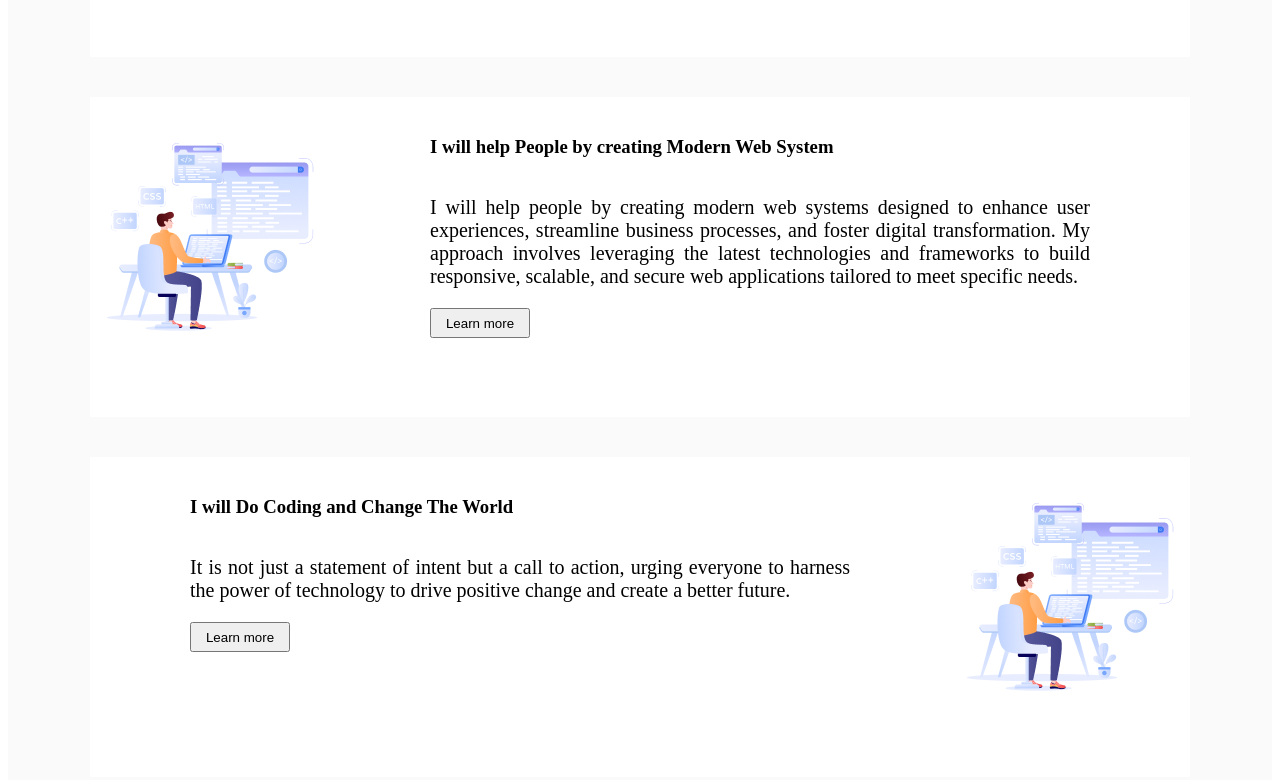
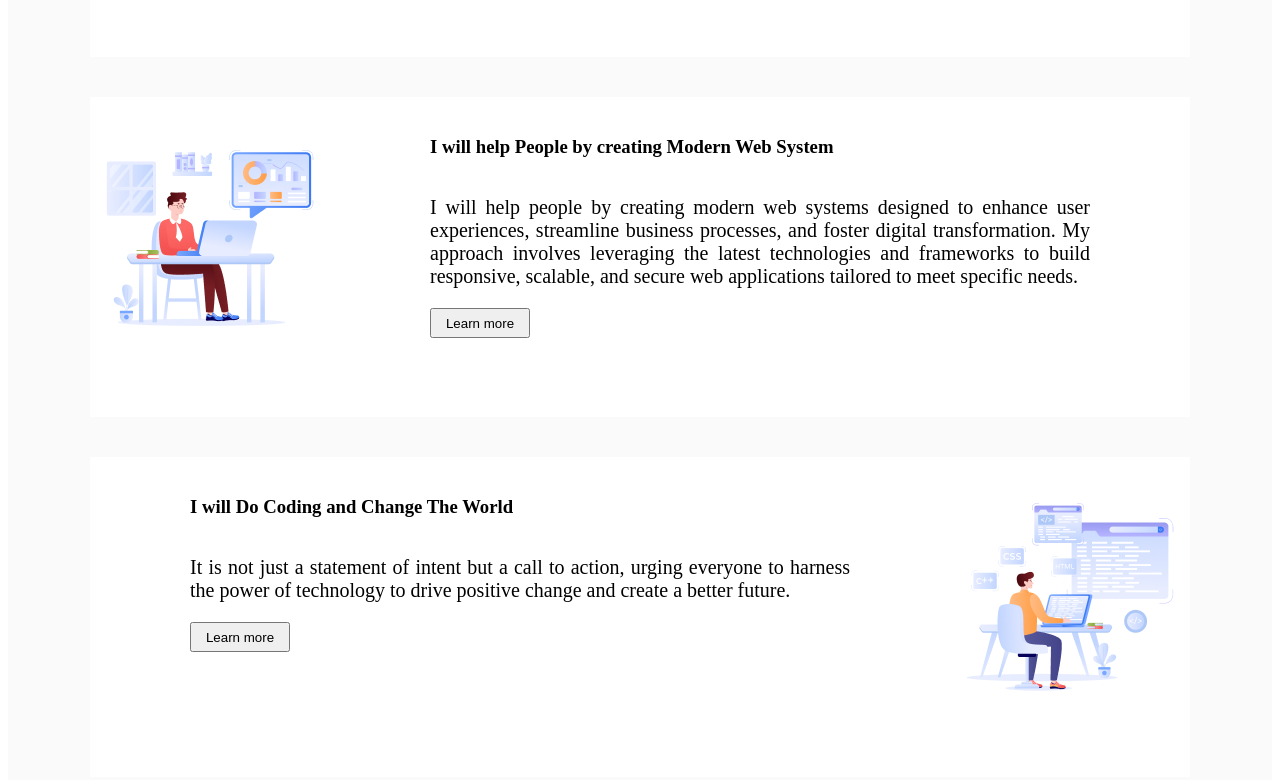
Before and after one commit to dinmh/assignment-01, a plain HTML site: page index.html in a window 1280 px wide. Shown: the part 1256-2036 px from the top of the page. Drawn offline with Linux system fonts and the light colour scheme; a web font is replaced by a local one.

Commit message:
third updated

```diff
--- a/index.html
+++ b/index.html
@@ -30,7 +30,7 @@
             </div>
 
             <div class="container-three">
-                <div><img src="/B10A1-Challenge-Begins/assets/Group 4.png" alt="">
+                <div><img src="/B10A1-Challenge-Begins/assets/Group 3.png" alt="">
                 </div>
                 <div class="container-shared-content">
                     <h3>I will help People by creating Modern Web System</h3>
```
